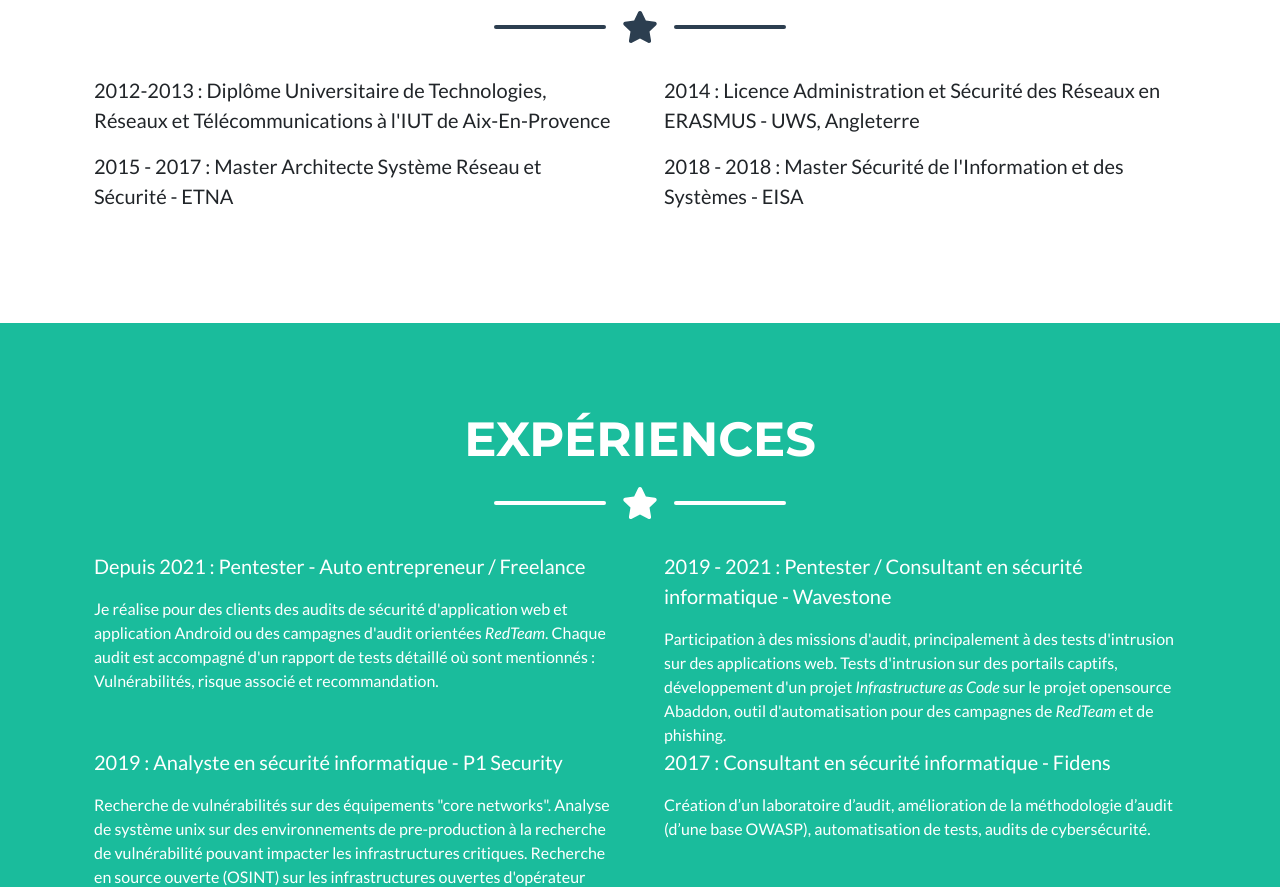
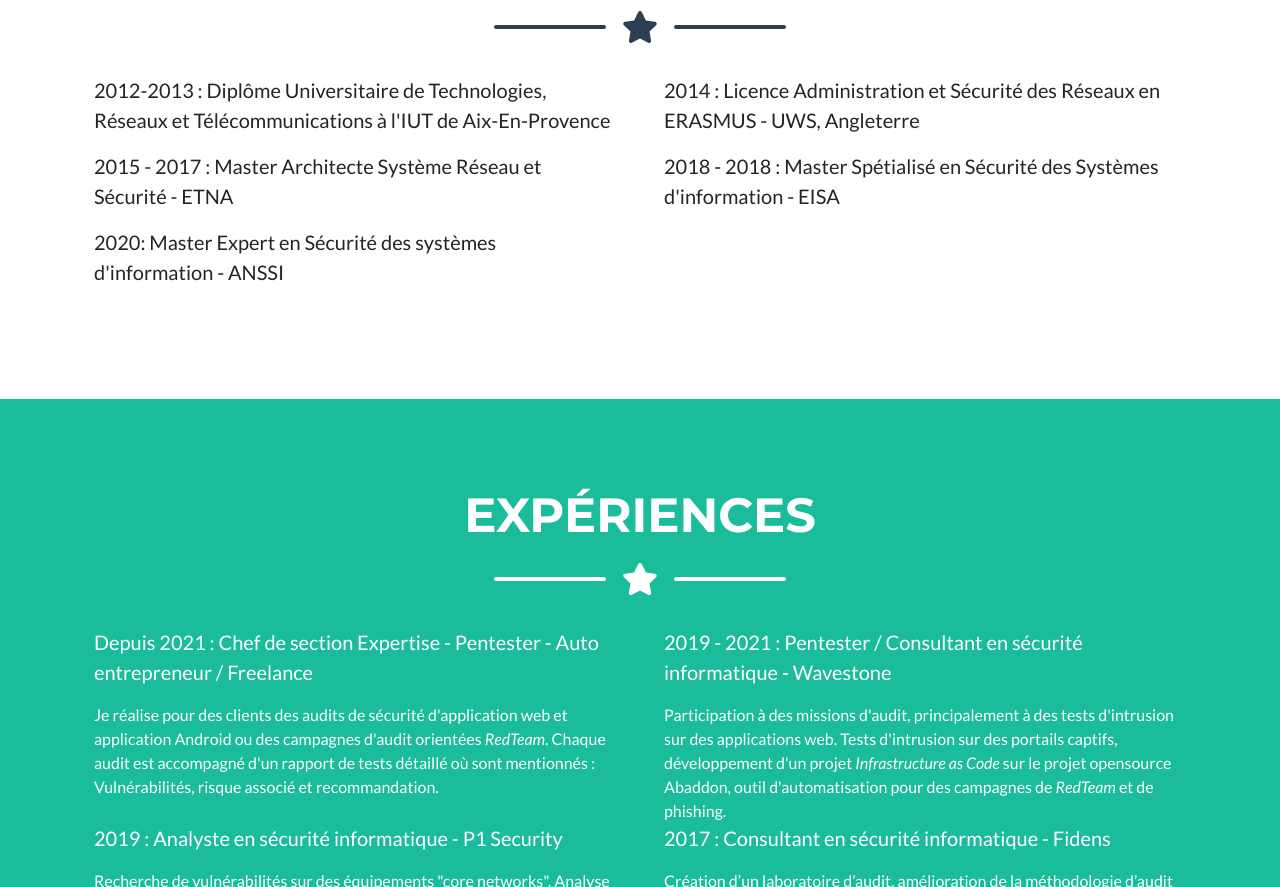
Before and after one commit to sbnsec/sbnsec, a plain HTML site: page index.html in a window 1280 px wide. Shown: the part 2273-3160 px from the top of the page. Drawn offline with nearby package versions, Linux system fonts and the light colour scheme.

Commit message:
Update index.html

```diff
--- a/index.html
+++ b/index.html
@@ -74,8 +74,8 @@
                   <br><br>
                </div>
                <div class="col-lg-4">
-                  <p class="font-weight-bold">Audit (pentest) de sites internet en tant qu'auto entrepreneur:</p>
-                  J'ai effectué plus de 100 tests d'intrusion pour différents clients en tant qu'auto entrepreneur.
+                  <p class="font-weight-bold">Audit (pentest) d'applications Web (Sites internet) </p>
+                  J'ai effectué plus de 100 tests d'intrusion pour différents clients en France et à l'internationnal.
                   <br><br>
                </div>
                <div class="col-lg-12">
@@ -143,7 +143,10 @@
                   <p class="lead">2015 - 2017 : Master Architecte Système Réseau et Sécurité - ETNA</p>
                </div>
                <div class="col-lg-6 mr-auto">
-                  <p class="lead">2018 - 2018 : Master Sécurité de l'Information et des Systèmes - EISA</p>
+                  <p class="lead">2018 - 2018 : Master Spétialisé en Sécurité des Systèmes d'information - EISA</p>
+               </div>
+               <div class="col-lg-6 mr-auto">
+                  <p class="lead">2020: Master Expert en Sécurité des systèmes d'information - ANSSI</p>
                </div>
             </div>
          </div>
@@ -160,7 +163,7 @@
             </div>
             <div class="row">
                <div class="col-lg-6 mr-auto">
-                  <p class="lead">Depuis 2021 : Pentester - Auto entrepreneur / Freelance</p>
+                  <p class="lead">Depuis 2021 : Chef de section Expertise - Pentester - Auto entrepreneur / Freelance</p>
                   Je réalise pour des clients des audits de sécurité d'application web et application Android ou des campagnes d'audit orientées <i>RedTeam</i>.
                   Chaque audit est accompagné d'un rapport de tests détaillé où sont mentionnés : Vulnérabilités, risque associé et recommandation.
                </div>
```
